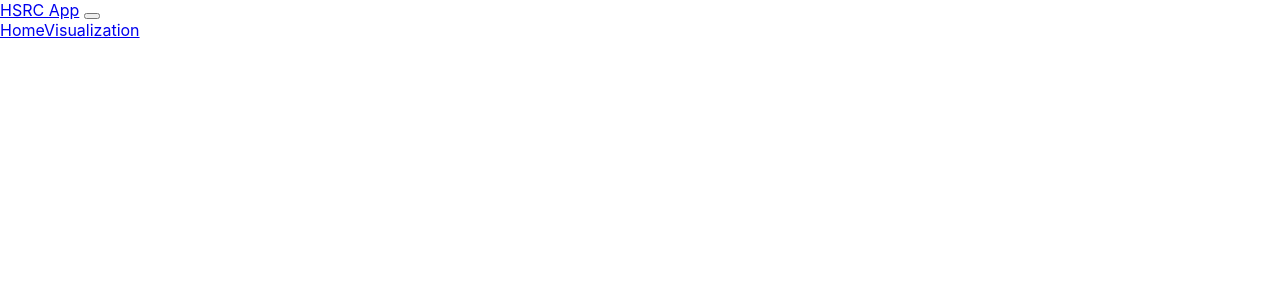
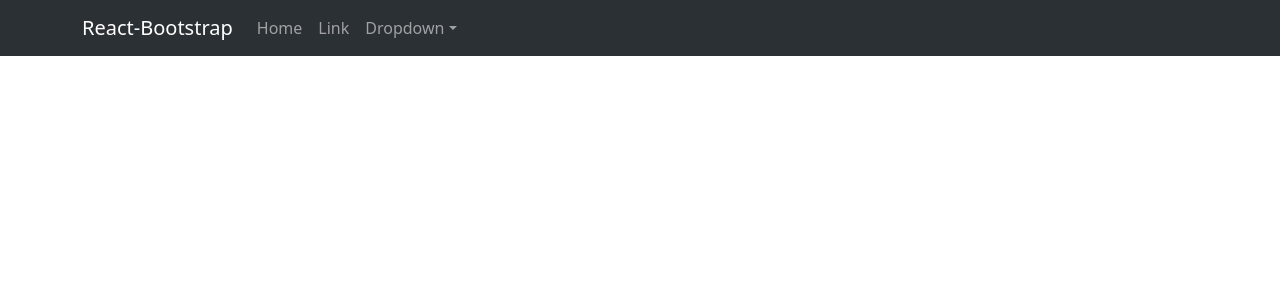
Before and after one commit to JonathanXu4/hsrc, a React (Create React App) app: page / in a window 1280 px wide. Shown: the top 300 px of the page. Built offline with nearby package versions, Linux system fonts and the light colour scheme.

Commit message:
changed color scheme

```diff
--- a/package.json
+++ b/package.json
@@ -6,6 +6,7 @@
     "@testing-library/jest-dom": "^5.17.0",
     "@testing-library/react": "^13.4.0",
     "@testing-library/user-event": "^13.5.0",
+    "bootstrap": "^5.3.2",
     "react": "^18.2.0",
     "react-bootstrap": "^2.9.1",
     "react-dom": "^18.2.0",
--- a/src/App.js
+++ b/src/App.js
@@ -1,28 +1,36 @@
-import React from "react";
-import { Container, Navbar, Nav } from "react-bootstrap";
-import Home from "./components/Home";
-import SimpleLineChart from "./components/LineChart";
+import Container from "react-bootstrap/Container";
+import { Nav, Navbar, NavDropdown } from "react-bootstrap";
+import { Route, Switch, Link } from "react-router-dom";
+import Home from "./Home";
 
 import "./App.css";
+import "bootstrap/dist/css/bootstrap.min.css";
 
 function App() {
   return (
-    <Container>
-      <Navbar bg="light" expand="lg">
-        <Navbar.Brand href="#home">HSRC App</Navbar.Brand>{" "}
+    <Navbar expand="lg" className="bg-body-tertiary" data-bs-theme="dark">
+      <Container>
+        <Navbar.Brand href="#home">React-Bootstrap</Navbar.Brand>
         <Navbar.Toggle aria-controls="basic-navbar-nav" />
         <Navbar.Collapse id="basic-navbar-nav">
-          <Nav className="mr-auto">
-            <Nav.Link href="#home2" to="/">
-              Home
-            </Nav.Link>
-            <Nav.Link href="#home3" to="/visualization">
-              Visualization
-            </Nav.Link>
+          <Nav className="me-auto">
+            <Nav.Link href="#home">Home</Nav.Link>
+            <Nav.Link href="#link">Link</Nav.Link>
+            <NavDropdown title="Dropdown" id="basic-nav-dropdown">
+              <NavDropdown.Item href="#action/3.1">Action</NavDropdown.Item>
+              <NavDropdown.Item href="#action/3.2">
+                Another action
+              </NavDropdown.Item>
+              <NavDropdown.Item href="#action/3.3">Something</NavDropdown.Item>
+              <NavDropdown.Divider />
+              <NavDropdown.Item href="#action/3.4">
+                Separated link
+              </NavDropdown.Item>
+            </NavDropdown>
           </Nav>
         </Navbar.Collapse>
-      </Navbar>
-    </Container>
+      </Container>
+    </Navbar>
   );
 }
 
```
Also changed, not shown: src/Home.js (renamed from src/components/Home.js), 1 other file (tests, documents, lock files or other folders).
